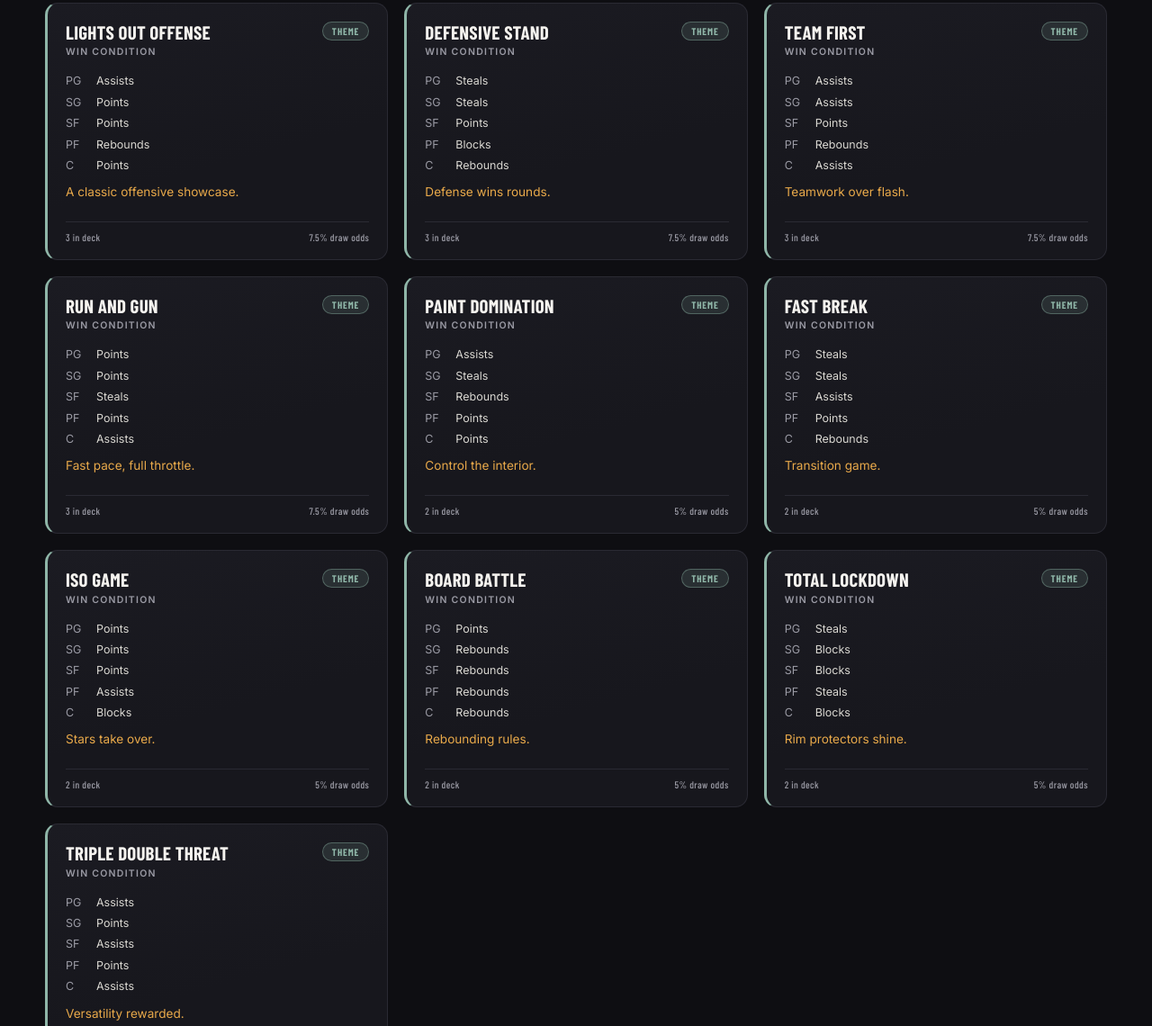
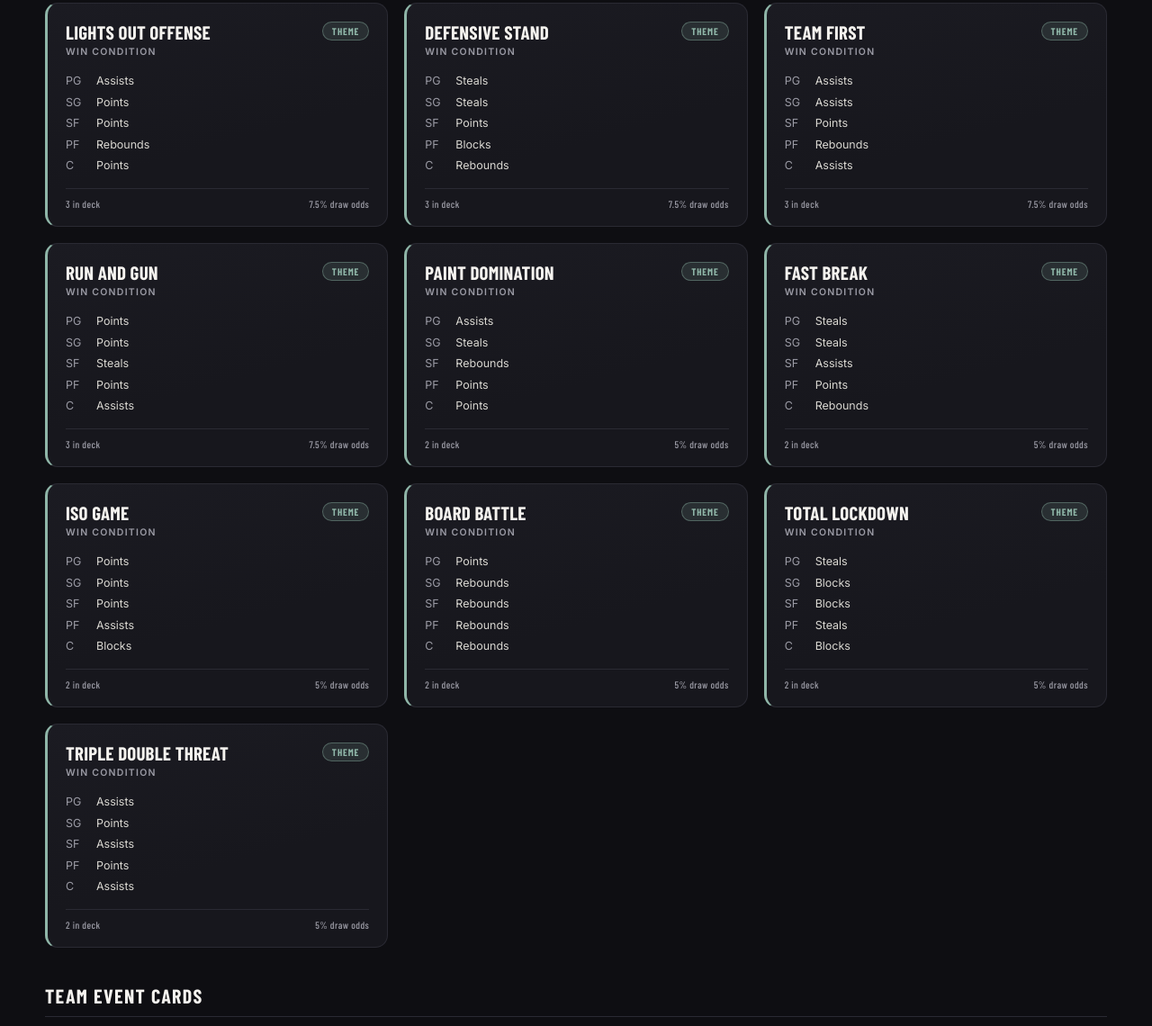
Before and after one commit to boostmyemail/card-court-legends, a plain HTML site: page tools/card-reference/index.html in a window 1280 px wide. Shown: the part 769-1909 px from the top of the page at 90% size. Drawn offline with nearby package versions, Linux system fonts and the light colour scheme; a web font is replaced by a local one.

Commit message:
Remove flavor text from Win Condition cards in card-reference tool (#2)
The italicized flavor line under each Win Condition card's stat table
was unnecessary and confusing; only the position/stat table is shown now.

Co-authored-by: Claude <noreply@anthropic.com>

```diff
--- a/tools/card-reference/index.html
+++ b/tools/card-reference/index.html
@@ -434,7 +434,7 @@ Object.keys(DECKS).forEach(resetPile);
 
 function winConditionBody(c){
   const rows = Object.entries(c.positions).map(([pos,stat]) => `<tr><td>${pos}</td><td>${stat}</td></tr>`).join('');
-  return `<table class="wc-table">${rows}</table><p style="margin-top:8px;"><em>${c.flavor}</em></p>`;
+  return `<table class="wc-table">${rows}</table>`;
 }
 function cardBodyHtml(c){
   return c.kind === 'winCondition' ? winConditionBody(c) : c.html;
```
